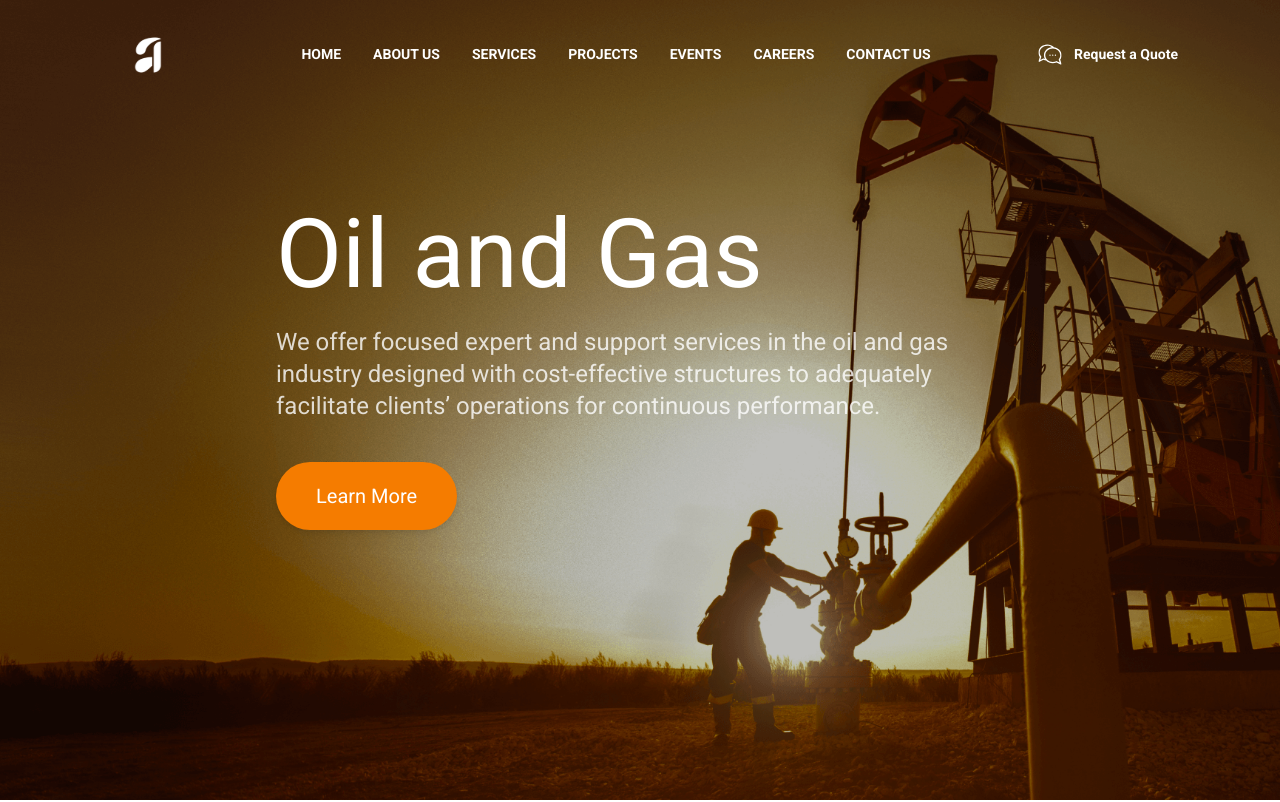
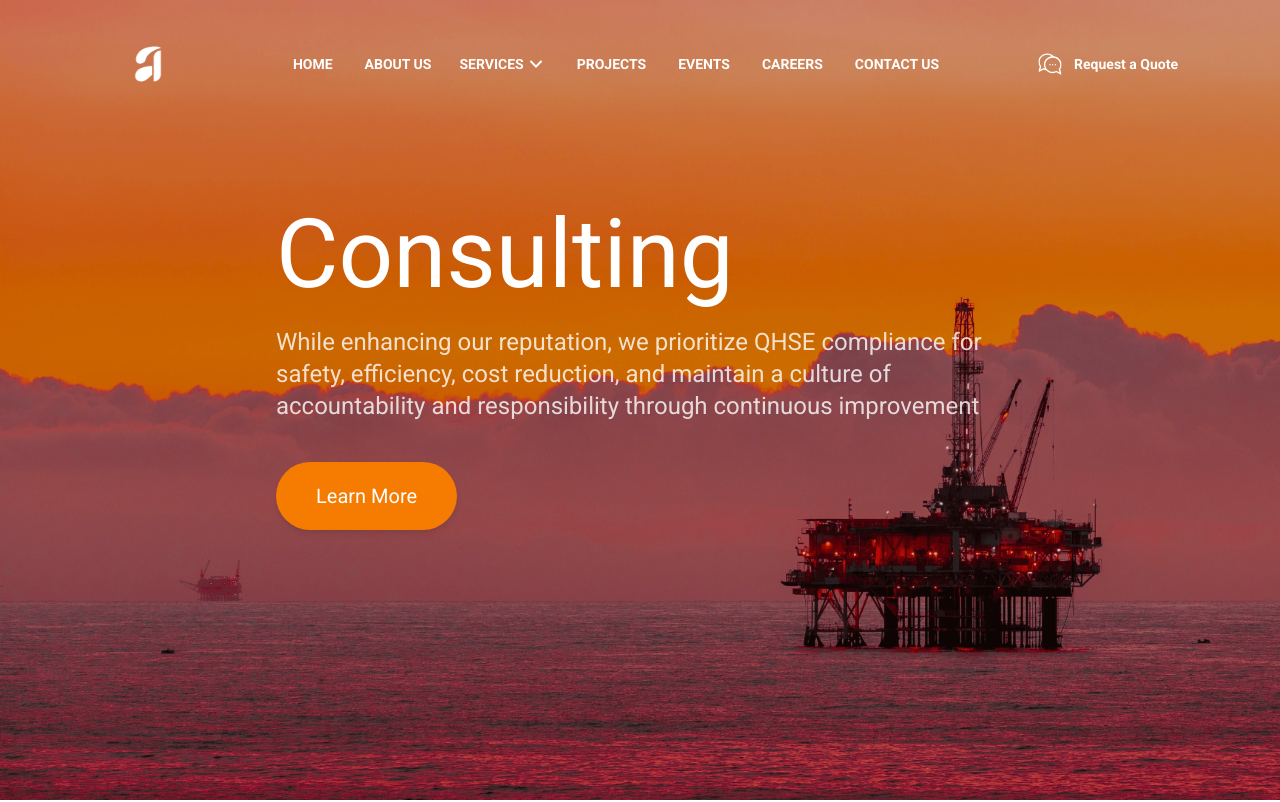
Before and after one commit to tienviet10/ashbard-energy, a React (Vite) app: page /consulting in a window 1280 px wide. Before the commit this address led to /home. Shown: the top 802 px of the page. Built offline with nearby package versions, Linux system fonts and the light colour scheme.

Commit message:
Added menu selection for services

```diff
--- a/src/App.jsx
+++ b/src/App.jsx
@@ -1,6 +1,8 @@
 import { Routes, Route, Navigate, useLocation } from "react-router-dom";
 import { Navbar } from "@/widgets/layout";
 import routes from "@/routes";
+import Transportation from "./pages/Transportation/Transportation";
+import Consulting from "./pages/Consulting/Consulting";
 
 function App() {
   const { pathname } = useLocation();
@@ -17,6 +19,8 @@ function App() {
           ({ path, element }, key) =>
             element && <Route key={key} exact path={path} element={element} />,
         )}
+        <Route exact path="/transportation" element={<Transportation />} />
+        <Route exact path="/consulting" element={<Consulting />} />
         <Route path="*" element={<Navigate to="/home" replace />} />
       </Routes>
     </>
--- /dev/null
+++ b/src/pages/Consulting/Consulting.jsx
@@ -0,0 +1,48 @@
+import { Footer } from "@/widgets/layout";
+import { Button, Typography } from "@material-tailwind/react";
+import React from "react";
+
+export const Consulting = () => {
+  return (
+    <>
+      <div className="relative flex h-screen content-center items-center justify-center pb-32 pt-16">
+        <div className="absolute top-0 h-full w-full bg-[url('/img/consulting_bg.png')] bg-cover bg-center" />
+        <div className="absolute top-0 h-full w-full bg-black/20 bg-cover bg-center" />
+        <div className="max-w-8xl container relative mx-auto">
+          <div className="flex flex-wrap items-center">
+            <div className="mx-auto w-full px-4 text-center lg:w-8/12 lg:text-left">
+              <Typography
+                className="mb-6 text-5xl font-normal lg:text-8xl"
+                style={{ color: "white" }}
+              >
+                Consulting
+              </Typography>
+              <Typography
+                variant="lead"
+                className="text-xl font-normal opacity-80 lg:text-2xl"
+                style={{ color: "white" }}
+              >
+                While enhancing our reputation, we prioritize QHSE compliance
+                for safety, efficiency, cost reduction, and maintain a culture
+                of accountability and responsibility through continuous
+                improvement
+              </Typography>
+              <Button className="mt-10 rounded-full bg-orange-700 px-10 py-3 text-lg font-normal normal-case text-white hover:bg-orange-800 lg:py-5 lg:text-xl">
+                Learn More
+              </Button>
+            </div>
+          </div>
+        </div>
+      </div>
+
+      {/* <div
+        className="mt-10 pb-10 lg:pb-20"
+        style={{ backgroundColor: "#2E294E" }}
+      >
+        <Footer />
+      </div> */}
+    </>
+  );
+};
+
+export default Consulting;
--- a/src/pages/ContactUs/ContactUs.jsx
+++ b/src/pages/ContactUs/ContactUs.jsx
@@ -4,7 +4,7 @@ import backgroundImageDesktop from "/img/background-about-us.png";
 import { Typography } from "@material-tailwind/react";
 import { Footer } from "@/widgets/layout";
 
-const ContactUs = () => {
+export const ContactUs = () => {
   return (
     <div className="relative flex min-h-screen flex-col">
       <div className="absolute inset-0 w-full object-cover">
--- /dev/null
+++ b/src/pages/Transportation/Transportation.jsx
@@ -0,0 +1,47 @@
+import { Footer } from "@/widgets/layout";
+import { Button, Typography } from "@material-tailwind/react";
+import React from "react";
+
+export const Transportation = () => {
+  return (
+    <>
+      <div className="relative flex h-screen content-center items-center justify-center pb-32 pt-16">
+        <div className="absolute top-0 h-full w-full bg-[url('/img/transportation_bg.png')] bg-cover bg-center" />
+        <div className="absolute top-0 h-full w-full bg-black/20 bg-cover bg-center" />
+        <div className="max-w-8xl container relative mx-auto">
+          <div className="flex flex-wrap items-center">
+            <div className="mx-auto w-full px-4 text-center lg:w-8/12 lg:text-left">
+              <Typography
+                className="mb-6 text-5xl font-normal lg:text-8xl"
+                style={{ color: "white" }}
+              >
+                Transportation
+              </Typography>
+              <Typography
+                variant="lead"
+                className="text-xl font-normal opacity-80 lg:text-2xl"
+                style={{ color: "white" }}
+              >
+                We excel through our complimented personnel, innovative
+                technology, and high quality well services, setting us apart
+                from competitors and earning trust as industry leaders
+              </Typography>
+              <Button className="mt-10 rounded-full bg-orange-700 px-10 py-3 text-lg font-normal normal-case text-white hover:bg-orange-800 lg:py-5 lg:text-xl">
+                Learn More
+              </Button>
+            </div>
+          </div>
+        </div>
+      </div>
+      {/*
+      <div
+        className="mt-10 pb-10 lg:pb-20"
+        style={{ backgroundColor: "#2E294E" }}
+      >
+        <Footer />
+      </div> */}
+    </>
+  );
+};
+
+export default Transportation;
--- a/src/pages/index.js
+++ b/src/pages/index.js
@@ -10,3 +10,5 @@ export * from "@/pages/Projects/Projects";
 export * from "@/pages/Events/Events";
 export * from "@/pages/Careers/Careers";
 export * from "@/pages/ContactUs/ContactUs";
+export * from "@/pages/Consulting/Consulting";
+export * from "@/pages/Transportation/Transportation";
--- a/src/routes.jsx
+++ b/src/routes.jsx
@@ -6,8 +6,10 @@ import {
   Projects,
   Events,
   Careers,
+  ContactUs,
+  Transportation,
+  Consulting,
 } from "@/pages";
-import ContactUs from "./pages/ContactUs/ContactUs";
 
 export const routes = [
   {
@@ -24,8 +26,23 @@ export const routes = [
   },
   {
     name: "SERVICES",
-    path: "/services",
-    element: <Services />,
+    subRoutes: [
+      {
+        name: "Oil and Gas",
+        path: "/services",
+        element: <Services />,
+      },
+      {
+        name: "Transportation",
+        path: "/transportation",
+        element: <Transportation />,
+      },
+      {
+        name: "Consulting",
+        path: "/consulting",
+        element: <Consulting />,
+      },
+    ],
   },
   {
     name: "PROJECTS",
--- a/src/widgets/layout/navbar.jsx
+++ b/src/widgets/layout/navbar.jsx
@@ -1,4 +1,4 @@
-import React from "react";
+import React, { useState } from "react";
 import PropTypes from "prop-types";
 import { Link } from "react-router-dom";
 import {
@@ -11,7 +11,16 @@ import {
 import { Bars3Icon, XMarkIcon } from "@heroicons/react/24/outline";
 
 export function Navbar({ brandName, routes, action }) {
-  const [openNav, setOpenNav] = React.useState(false);
+  const [openNav, setOpenNav] = useState(false);
+  const [openIndex, setOpenIndex] = useState(-1);
+  console.log("openIndex", openIndex);
+  const handleSubmenu = (index) => {
+    if (openIndex === index) {
+      setOpenIndex(-1);
+    } else {
+      setOpenIndex(index);
+    }
+  };
 
   React.useEffect(() => {
     window.addEventListener(
@@ -22,7 +31,7 @@ export function Navbar({ brandName, routes, action }) {
 
   const navList = (
     <ul className="mb-4 mt-2 flex flex-col gap-2 text-inherit lg:mb-0 lg:mt-0 lg:flex-row lg:items-center lg:gap-6">
-      {routes.map(({ name, path, icon, href, target }) => (
+      {routes.map(({ name, path, icon, href, target, subRoutes }, index) => (
         <Typography
           key={name}
           as="li"
@@ -30,7 +39,41 @@ export function Navbar({ brandName, routes, action }) {
           color="inherit"
           className="capitalize"
         >
-          {href ? (
+          {name === "SERVICES" ? (
+            <li className="group relative">
+              <p
+                className="text-dark group-hover:text-primary flex cursor-pointer items-center justify-between py-2 font-bold dark:text-white/70 dark:group-hover:text-white lg:mr-0 lg:inline-flex lg:px-0 lg:py-6"
+                onClick={() => handleSubmenu(index)}
+              >
+                {name}
+                <span>
+                  <svg width="25" height="24" viewBox="0 0 25 24">
+                    <path
+                      fillRule="evenodd"
+                      clipRule="evenodd"
+                      d="M6.29289 8.8427C6.68342 8.45217 7.31658 8.45217 7.70711 8.8427L12 13.1356L16.2929 8.8427C16.6834 8.45217 17.3166 8.45217 17.7071 8.8427C18.0976 9.23322 18.0976 9.86639 17.7071 10.2569L12 15.964L6.29289 10.2569C5.90237 9.86639 5.90237 9.23322 6.29289 8.8427Z"
+                      fill="currentColor"
+                    />
+                  </svg>
+                </span>
+              </p>
+              <div
+                className={`submenu dark:bg-dark relative left-0 top-full z-20 rounded-sm bg-white transition-[top] duration-300 group-hover:opacity-100 lg:invisible lg:absolute lg:top-[110%] lg:block lg:w-[250px] lg:p-4 lg:opacity-0 lg:shadow-lg lg:group-hover:visible lg:group-hover:top-full ${
+                  openIndex === index ? "block" : "hidden"
+                }`}
+              >
+                {subRoutes.map((submenuItem, index) => (
+                  <Link
+                    to={submenuItem.path}
+                    key={index}
+                    className="hover:text-primary block rounded py-2.5 text-sm font-bold text-black dark:text-white/70 dark:hover:text-white lg:px-3"
+                  >
+                    {submenuItem.name}
+                  </Link>
+                ))}
+              </div>
+            </li>
+          ) : href ? (
             <a
               href={href}
               target={target}
```
Also changed, not shown: public/img/consulting_bg.png (added), public/img/transportation_bg.png (added).
